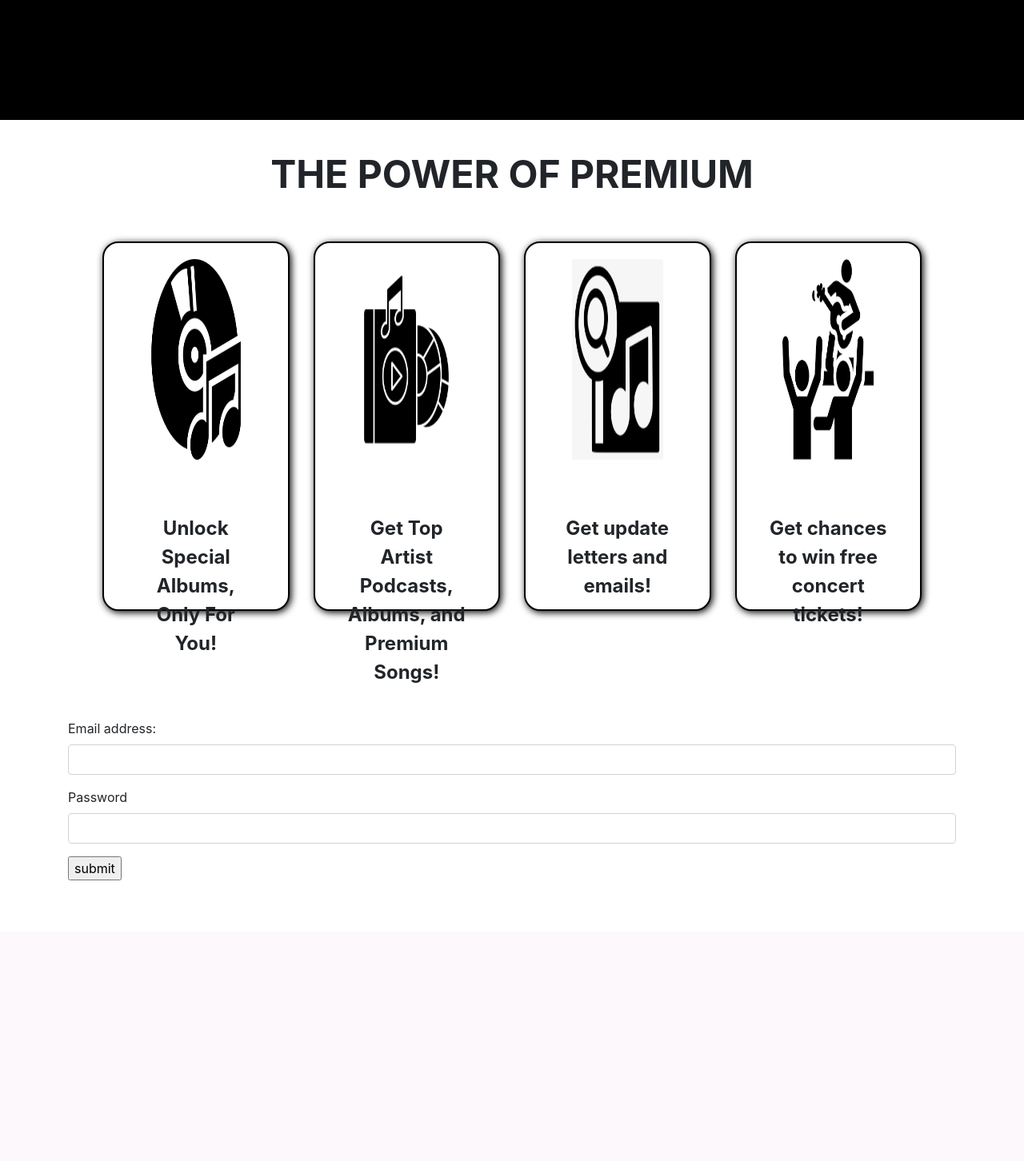
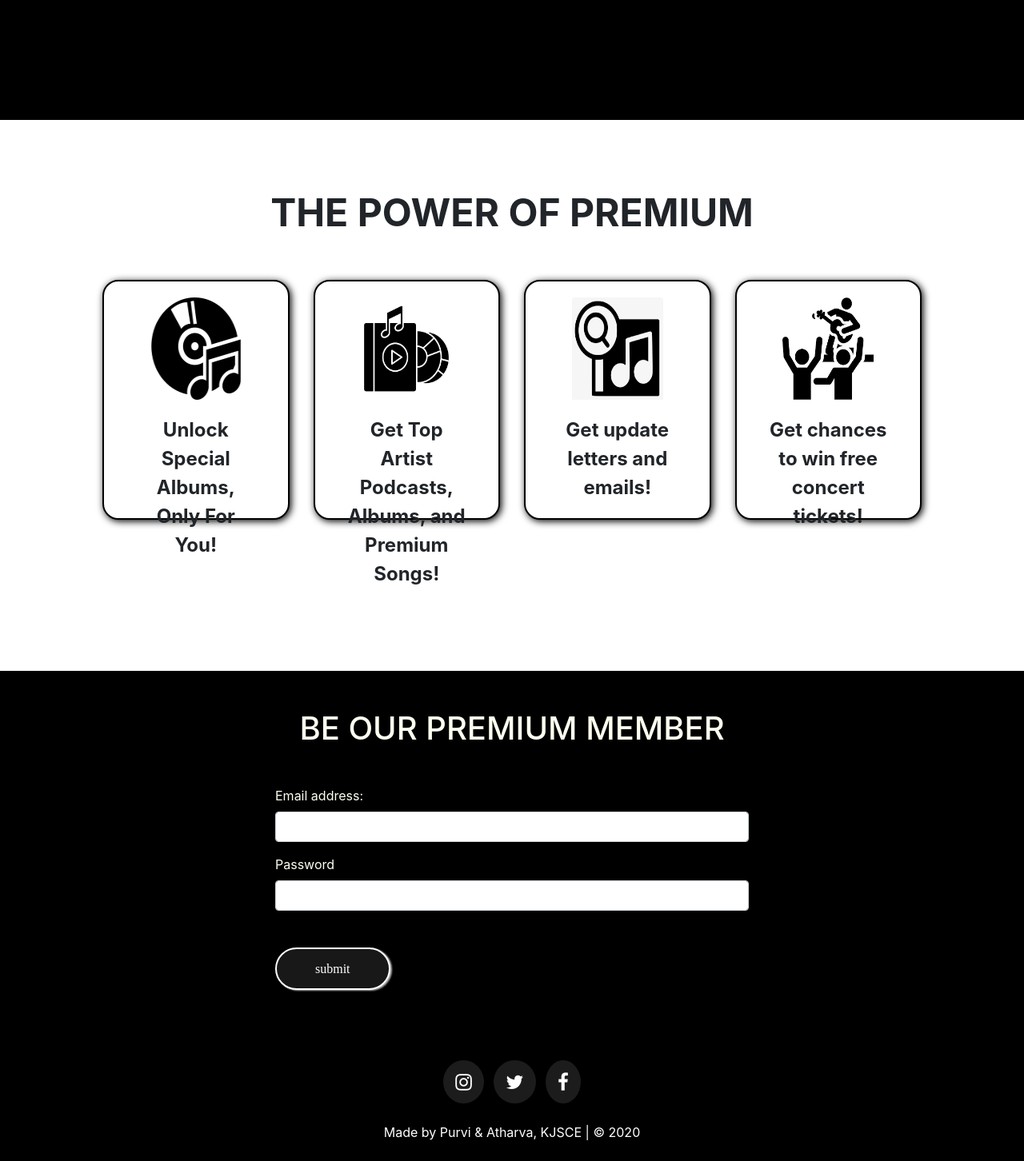
Before and after one commit to Purviharniya/Spotify, a PHP site: page /premium.php in a window 1280 px wide. Shown: the part 596-2048 px from the top of the page at 80% size. Before the commit the page ends 1697 px from the top, so only its background shows below. Run offline with PHP 8.4, Linux system fonts and the light colour scheme.

Commit message:
finishing changes

```diff
--- a/assets/styles/premium.css
+++ b/assets/styles/premium.css
@@ -17,7 +17,7 @@
   font-size: 1.8rem;
 }
 
-.btn-pre {
+.btn-pre{
   background-color: #181818;
   color: white;
   border: 2px double white;
@@ -48,6 +48,7 @@
   border: 2px double black;
   border-radius: 20px;
   box-shadow: 2px 2px 10px black;
+  height:300px;
 }
 
 .pcards .card:hover {
@@ -64,3 +65,40 @@
   width: 60% !important;
   align-self: center;
 }
+
+.error{
+  color:red;
+}
+
+.apply-premium{
+background-color: black;
+color: ivory;
+padding-bottom: 5% !important;
+}
+
+.pre-input{
+  width:100%;
+}
+
+.pre-form{
+  margin: 0 auto;
+  width: 50%;
+}
+
+.btn-pre1{
+  background-color: #181818;
+  color: white;
+  border: 2px double white;
+  margin-top: 30px !important;
+  padding: 0.8rem 3rem;
+  border-radius: 50px;
+  font-size: 1rem;
+  font-weight: 500;
+  font-family: castellar;
+  box-shadow: 2px 1px 2px #b6b3b3;
+}
+
+.btn-pre1:hover {
+  background-image: linear-gradient(to right, #4e4e4e, #2c2c2c, #202020);
+  color: white;
+}
--- a/premium.php
+++ b/premium.php
@@ -109,55 +109,72 @@ if (isset($_POST["submit"])) {
             </div>
         </div>
     </section>
-    <section class="benefits">
+    <section class="benefits mt-5">
         <h1 class="text-center pb-5 text-uppercase font-weight-bold" style="font-size:3rem;">
             The power of Premium
         </h1>
         <div class="card-deck pcards text-center">
             <div class="card text-center">
-                <img src="assets/images/home/p1.png" class="card-img-top" width="60%" height="60%">
+                <img src="assets/images/home/p1.png" class="card-img-top" width="60%" height="50%">
                 <div class="text-center card-body">
-                    <p class="card-text pt-5 pre-text">Unlock Special Albums, Only For You!</p>
+                    <p class="card-text pre-text">Unlock Special Albums, Only For You!</p>
                 </div>
             </div>
             <div class="card text-center">
-                <img src="assets/images/home/p3.png" class="card-img-top" width="60%" height="60%">
+                <img src="assets/images/home/p3.png" class="card-img-top" width="60%" height="50%">
                 <div class="text-center card-body">
-                    <p class="card-text pt-5 pre-text">Get Top Artist Podcasts, Albums, and Premium Songs!</p>
+                    <p class="card-text pre-text">Get Top Artist Podcasts, Albums, and Premium Songs!</p>
                 </div>
             </div>
             <div class="card text-center">
-                <img src="assets/images/home/p2.png" class="card-img-top" width="60%" height="60%">
+                <img src="assets/images/home/p2.png" class="card-img-top" width="60%" height="50%">
                 <div class="text-center card-body">
-                    <p class="card-text pt-5 pre-text">Get update letters and emails!</p>
+                    <p class="card-text pre-text">Get update letters and emails!</p>
                 </div>
             </div>
             <div class="card text-center">
-                <img src="assets/images/home/p4.png" class="card-img-top" width="60%" height="60%">
+                <img src="assets/images/home/p4.png" class="card-img-top" width="60%" height="50%">
                 <div class="text-center card-body">
-                    <p class="card-text pt-5 pre-text">Get chances to win free concert tickets!</p>
+                    <p class="card-text pre-text">Get chances to win free concert tickets!</p>
                 </div>
             </div>
         </div>
     </section>
-    <section class="apply-premium p-5" id="get-premium">
-        <div class="container mt-5">
-            <form action="premium.php" method="post">
+    <section class="apply-premium p-5 " id="get-premium">
+        <h1 class="text-center"> BE OUR PREMIUM MEMBER</h1>
+        <div class="mt-5">
+            <form action="premium.php" method="post" class="pre-form">
                 <div class="form-group">
                     <label for="Email">Email address:</label>
-                    <input type="email" class="form-control" id="Email" name="Email">
+                    <input type="email" class="form-control pre-input" id="Email" name="Email">
                     <div class="error"> <?php echo $e1; ?></div>
                     <div class="error"> <?php echo $e2; ?></div>
                 </div>
                 <div class="form-group">
                     <label for="password">Password</label>
-                    <input type="password" class="form-control" id="password" name="password">
+                    <input type="password" class="form-control pre-input" id="password" name="password">
                     <div class="error"> <?php echo $e3; ?></div>
                 </div>
-                <input type="submit" value="submit" name="submit">
+                <input type="submit" value="submit" name="submit" class="btn-pre1">
             </form>
         </div>
 
+    </section>
+    <section class="footer-sec">
+        <div class="container-fluid footer py-4">
+            <div class="row text-center pb-4">
+                <div class="col-12">
+                    <span class="fa fa-instagram social"></span>
+                    <span class="fa fa-twitter social mx-2"></span>
+                    <span class="fa fa-facebook social"></span>
+                </div>
+            </div>
+            <div class="row text-center">
+                <div class="col-12">
+                    Made by Purvi & Atharva, KJSCE | &copy; 2020
+                </div>
+            </div>
+        </div>
     </section>
 
     <body>
```
